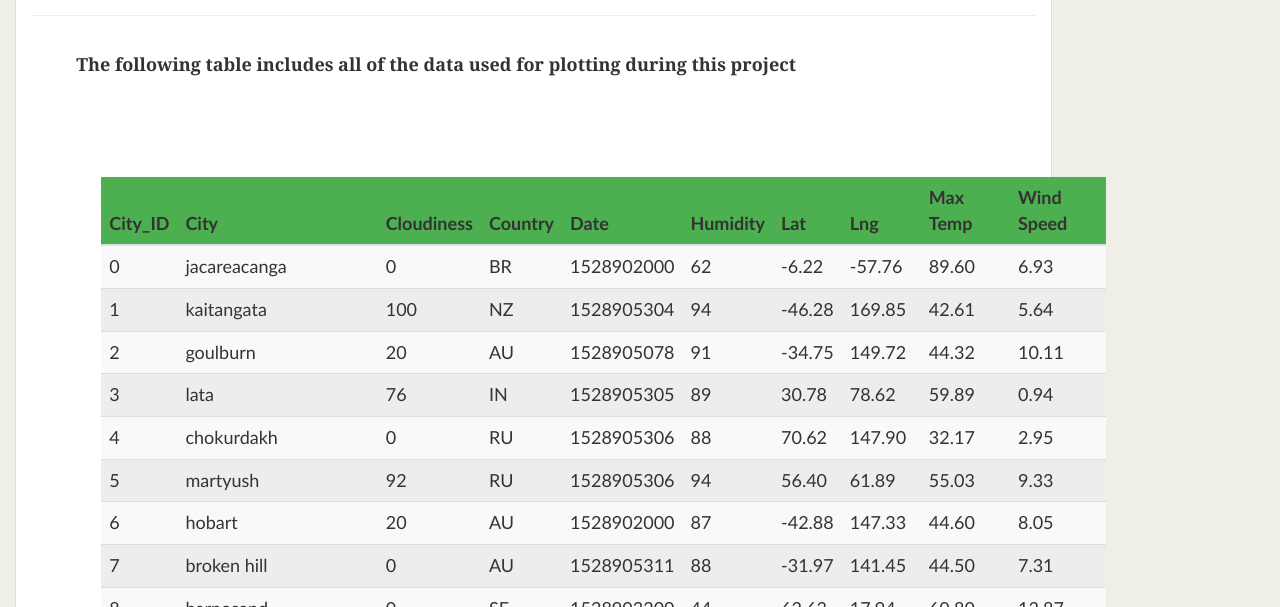
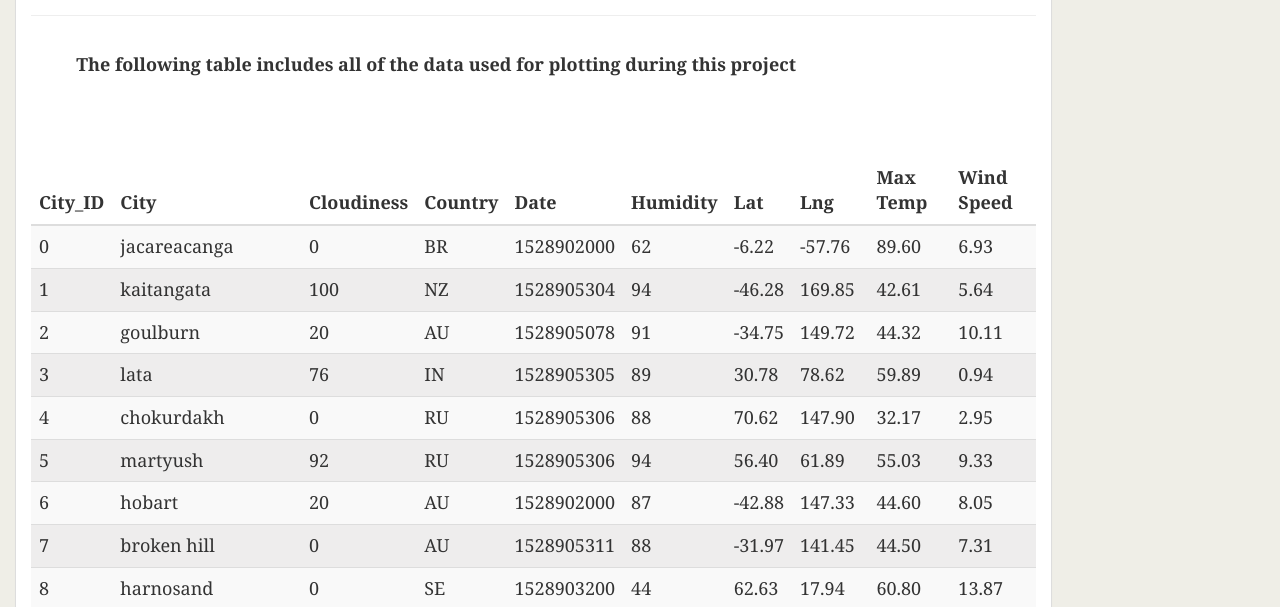
Before and after one commit to Maryam-data/Maryam-data.github.io, a plain HTML site: page data.html in a window 1280 px wide. Shown: the part 192-799 px from the top of the page. Drawn offline with nearby package versions, Linux system fonts and the light colour scheme.

Commit message:
still woking on data

```diff
--- a/data.css
+++ b/data.css
@@ -51,22 +51,12 @@ body {
     text-decoration: none;
   }
 
-  table {
-    /* border-collapse: collapse; */
-    font-family: "Trebuchet MS", Arial, Helvetica, sans-serif;
-      width:85%;
-    margin-left: 7%;
-    margin-right: 7%;
-    margin-block-start: 2%;
-
-
-}
 
  th {
-    padding-top: 12px;
-    padding-bottom: 12px;
+    /* padding-top: 12px;
+    padding-bottom: 12px; */
     text-align: left;
-    background-color: #4CAF50;
+    /* background-color:#21dada; */
 
 }
 td, th {
@@ -78,12 +68,13 @@ tr:nth-child(even){background-color: #eeeded;}
 
 tr:hover {background-color: rgb(131, 130, 130);}
 
-.container{
-  background: white;
+/* .container-fluid{
 
-}
+ margin-left:10%;
 
-@media (max-width:600px) {
+}  */
+
+/* @media (max-width:600px) {
 
   .table{
     background: white;
@@ -95,4 +86,4 @@ tr:hover {background-color: rgb(131, 130, 130);}
   .post{
     margin-left:20px;
   }
-}
+} */
```
